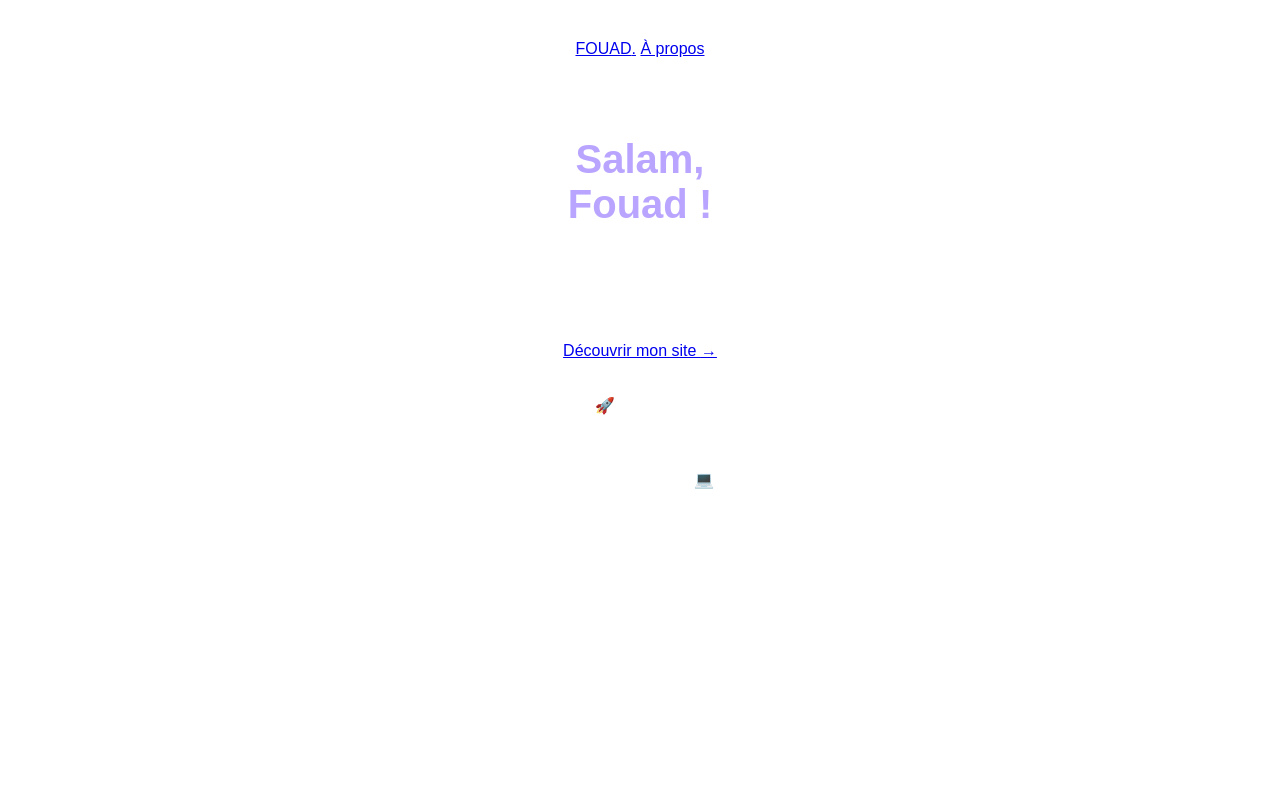
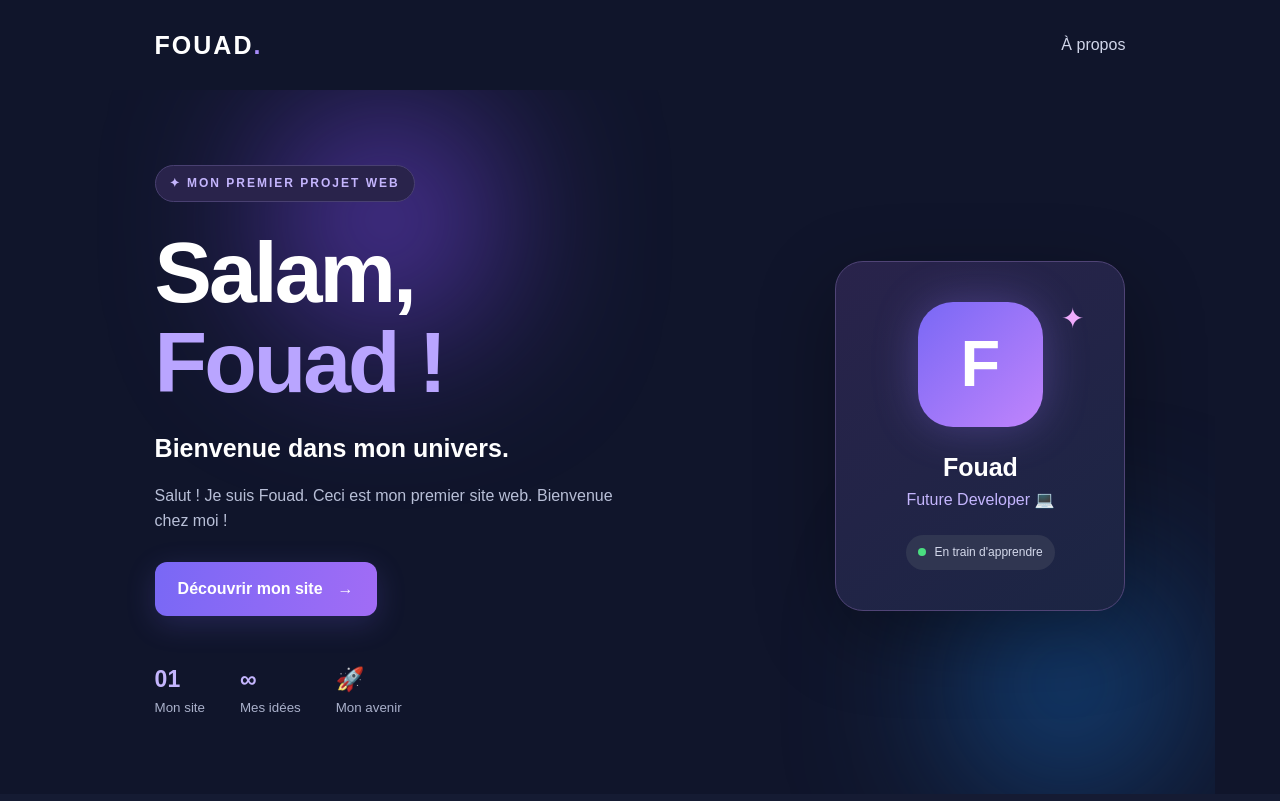
Before and after one commit to fouadfouad123333/vcx___44, a plain HTML site: page index.html in a window 1280 px wide. Shown: the top 801 px of the page. Drawn offline with Linux system fonts and the light colour scheme.

Commit message:
Fix CSS styles and typos
Corrected various CSS properties and fixed typos.

```diff
--- a/style.css
+++ b/style.css
@@ -1,44 +1,359 @@
 * {
-  box-sizing: border-box;
+    box-sizing: border-box;
+    margin: 0;
+    padding: 0;
 }
+
+html {
+    scroll-behavior: smooth;
+}
+
 body {
-    margin: 0;
-    min-height: 100vh;
     font-family: Arial, sans-serif;
-    backger: linear-gradient(135drg, #10152b, #292052,
-#172e50);
+    background: #10152b;
+    color: #fff;
+    line-height: 1.6;
+}
+
+.navbar {
+    max-width: 1150px;
+    margin: auto;
+    padding: 25px 7%;
+    display: flex;
+    align-items: center;
+    justify-content: space-between;
+}
+
+.logo {
     color: white;
+    font-size: 25px;
+    font-weight: 900;
+    text-decoration: none;
+    letter-spacing: 2px;
+}
+
+.logo span {
+    color: #a78bfa;
+}
+
+.nav-link {
+    color: #d0d5e9;
+    text-decoration: none;
+}
+
+.nav-link:hover {
+    color: #c4b5fd;
+}
+
+.hero {
+    max-width: 1150px;
+    min-height: 600px;
+    margin: auto;
+    padding: 75px 7%;
+    display: flex;
+    align-items: center;
+    justify-content: space-between;
+    gap: 50px;
+    position: relative;
+    overflow: hidden;
+}
+
+.content {
+    max-width: 570px;
+    position: relative;
+    z-index: 1;
+}
+
+.tag, .section-tag {
+    color: #c4b5fd;
+    font-size: 12px;
+    font-weight: bold;
+    letter-spacing: 2px;
+}
+
+.tag {
+    display: inline-block;
+    padding: 8px 14px;
+    background: #29234b;
+    border: 1px solid #494071;
+    border-radius: 30px;
+    margin-bottom: 25px;
+}
+
+h1 {
+    font-size: clamp(54px, 8vw, 86px);
+    line-height: 1.05;
+    letter-spacing: -3px;
+    margin-bottom: 20px;
+}
+
+h1 span, .about h2 span {
+    color: #b9a5ff;
+}
+
+.content h2 {
+    font-size: clamp(19px, 3vw, 25px);
+    margin-bottom: 15px;
+}
+
+.content > p, .about > p {
+    color: #b8bfd7;
+    max-width: 460px;
+    margin-bottom: 28px;
+}
+
+.button {
+    display: inline-flex;
+    align-items: center;
+    justify-content: center;
+    gap: 15px;
+    padding: 14px 23px;
+    background: linear-gradient(100deg, #7968f5, #a16cf5);
+    color: white;
+    font-weight: bold;
+    text-decoration: none;
+    border: 0;
+    border-radius: 12px;
+    cursor: pointer;
+    box-shadow: 0 8px 30px #7968f533;
+    transition: transform .25s, box-shadow .25s;
+}
+
+.button:hover {
+    transform: translateY(-4px);
+    box-shadow: 0 12px 35px #7968f566;
+}
+
+.stats {
+    display: flex;
+    gap: 35px;
+    margin-top: 45px;
+}
+
+.stats div {
+    display: flex;
+    flex-direction: column;
+}
+
+.stats strong {
+    font-size: 23px;
+    color: #c4b5fd;
+}
+
+.stats small {
+    color: #aab1cb;
+}
+
+.profile-card {
+    width: 290px;
+    min-width: 250px;
+    padding: 40px 20px;
     text-align: center;
-    padding: 40px 20px;
+    background: linear-gradient(145deg, #29234b, #1b2543);
+    border: 1px solid #504476;
+    border-radius: 28px;
+    box-shadow: 0 25px 80px #0005;
+    position: relative;
+    z-index: 1;
+    animation: float 4s ease-in-out infinite;
 }
-h1 {
-    font-size: 40px;
-    color: #b9a5ff;
-    margin-top: 60px;
+
+.avatar {
+    width: 125px;
+    height: 125px;
+    margin: 0 auto 20px;
+    border-radius: 35px;
+    display: grid;
+    place-items: center;
+    background: linear-gradient(135deg, #7968f5, #c084fc);
+    font-size: 65px;
+    font-weight: bold;
+    box-shadow: 0 0 45px #9274f555;
 }
-p {
-   font-size: 18px
-   line-height: 1 .8;
-   color: #dOd5e9;
+
+.sparkle {
+    position: absolute;
+    right: 40px;
+    top: 35px;
+    font-size: 28px;
+    color: #f0abfc;
 }
-h1, p {
-    animation: appear 1s ease;
+
+.card-name {
+    font-size: 25px;
+    font-weight: bold;
 }
-@keyframes apper {
-    from {
-        opacity: O;
-        transform: translateY(15px);
+
+.card-subtitle {
+    color: #c4b5fd;
+    margin-bottom: 22px;
+}
+
+.status {
+    display: inline-block;
+    padding: 8px 12px;
+    border-radius: 30px;
+    background: #303651;
+    color: #d4d9eb;
+    font-size: 12px;
+}
+
+.status span {
+    display: inline-block;
+    width: 8px;
+    height: 8px;
+    background: #4ade80;
+    border-radius: 50%;
+    margin-right: 5px;
+}
+
+.orb {
+    position: absolute;
+    width: 180px;
+    height: 180px;
+    filter: blur(90px);
+    border-radius: 50%;
+    pointer-events: none;
+}
+
+.orb-one {
+    background: #7847e9;
+    top: 40px;
+    left: 20%;
+}
+
+.orb-two {
+    background: #155eaa;
+    bottom: 20px;
+    right: 5%;
+}
+
+.about {
+    padding: 90px 7%;
+    text-align: center;
+    background: #151b33;
+}
+
+.about h2 {
+    font-size: clamp(28px, 5vw, 42px);
+    margin: 15px auto;
+}
+
+.about > p {
+    margin: 0 auto 35px;
+}
+
+.skills {
+    max-width: 850px;
+    margin: 40px auto;
+    display: grid;
+    grid-template-columns: repeat(3, 1fr);
+    gap: 20px;
+}
+
+.skill {
+    padding: 28px 15px;
+    background: #202743;
+    border: 1px solid #343d60;
+    border-radius: 18px;
+    transition: transform .25s;
+}
+
+.skill:hover {
+    transform: translateY(-6px);
+}
+
+.skill-icon {
+    width: 48px;
+    height: 48px;
+    margin: 0 auto 15px;
+    display: grid;
+    place-items: center;
+    border-radius: 13px;
+    font-weight: 900;
+    font-size: 22px;
+}
+
+.html {
+    color: #ff9c70;
+    background: #492d3b;
+}
+
+.css {
+    color: #7dd3fc;
+    background: #1c3b58;
+}
+
+.js {
+    color: #fde047;
+    background: #45402b;
+}
+
+.skill h3 {
+    margin-bottom: 5px;
+}
+
+.skill p {
+    color: #aab1cb;
+    font-size: 13px;
+}
+
+.message {
+    margin-top: 20px;
+    color: #c4b5fd;
+    font-weight: bold;
+}
+
+footer {
+    padding: 30px 7%;
+    display: flex;
+    justify-content: space-between;
+    align-items: center;
+    gap: 15px;
+}
+
+footer p {
+    color: #aab1cb;
+    font-size: 13px;
+}
+
+@keyframes float {
+    0%, 100% {
+        transform: translateY(0);
     }
-    to {
-        opacity: 1;
-        transform: translateY(O);
+    50% {
+        transform: translateY(-12px);
     }
 }
-@media (max-width: 600px) {
-    h1 {
-        font-size: 36px;
+
+@media (max-width: 700px) {
+    .hero {
+        padding-top: 45px;
+        flex-direction: column;
+        text-align: center;
     }
-    p {
-       font-size: 16px;
+
+    .content > p {
+        margin-left: auto;
+        margin-right: auto;
+    }
+
+    .stats {
+        justify-content: center;
+        gap: 25px;
+    }
+
+    .profile-card {
+        width: 100%;
+        max-width: 320px;
+    }
+
+    .skills {
+        grid-template-columns: 1fr;
+    }
+
+    footer {
+        flex-direction: column;
+        text-align: center;
     }
 }
```
